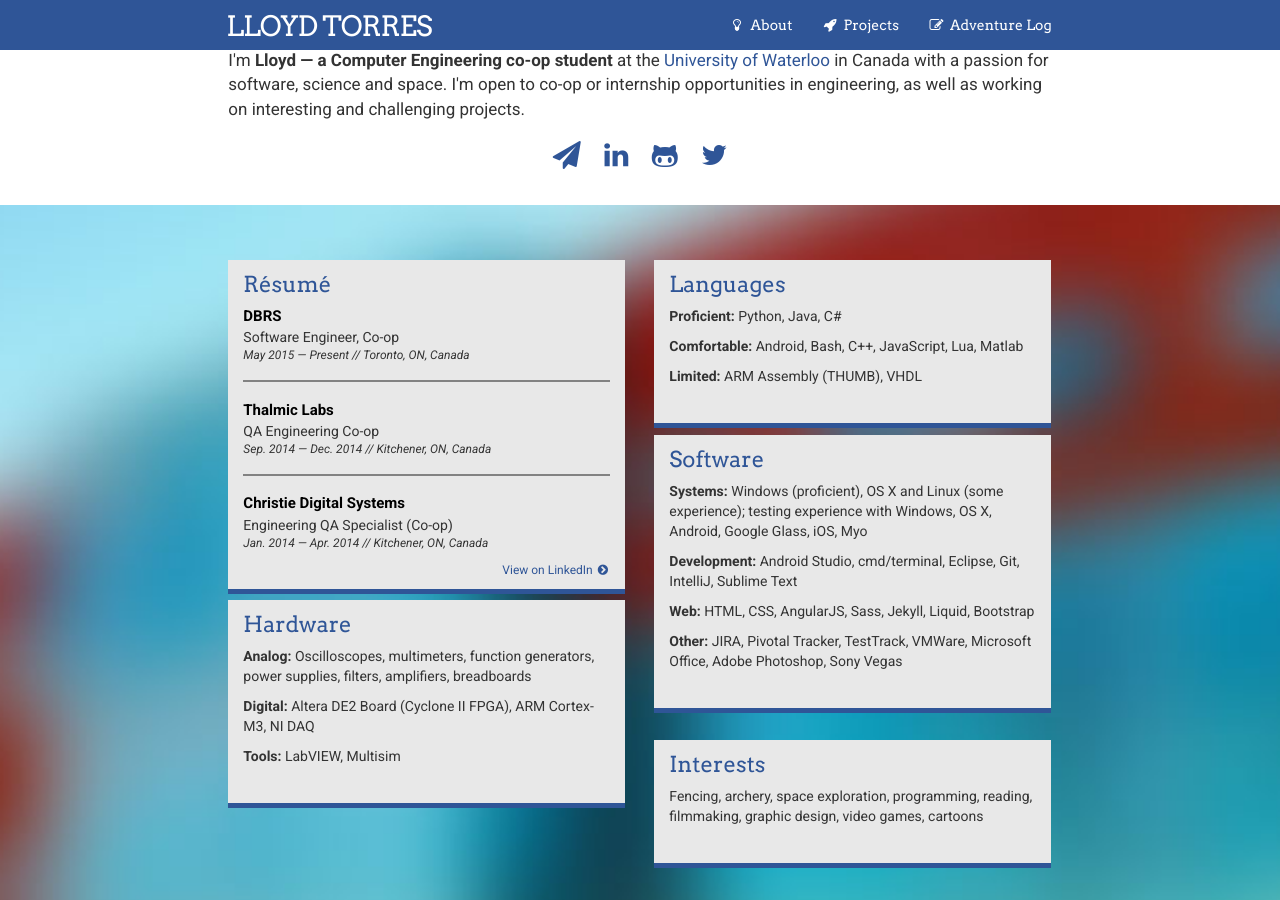
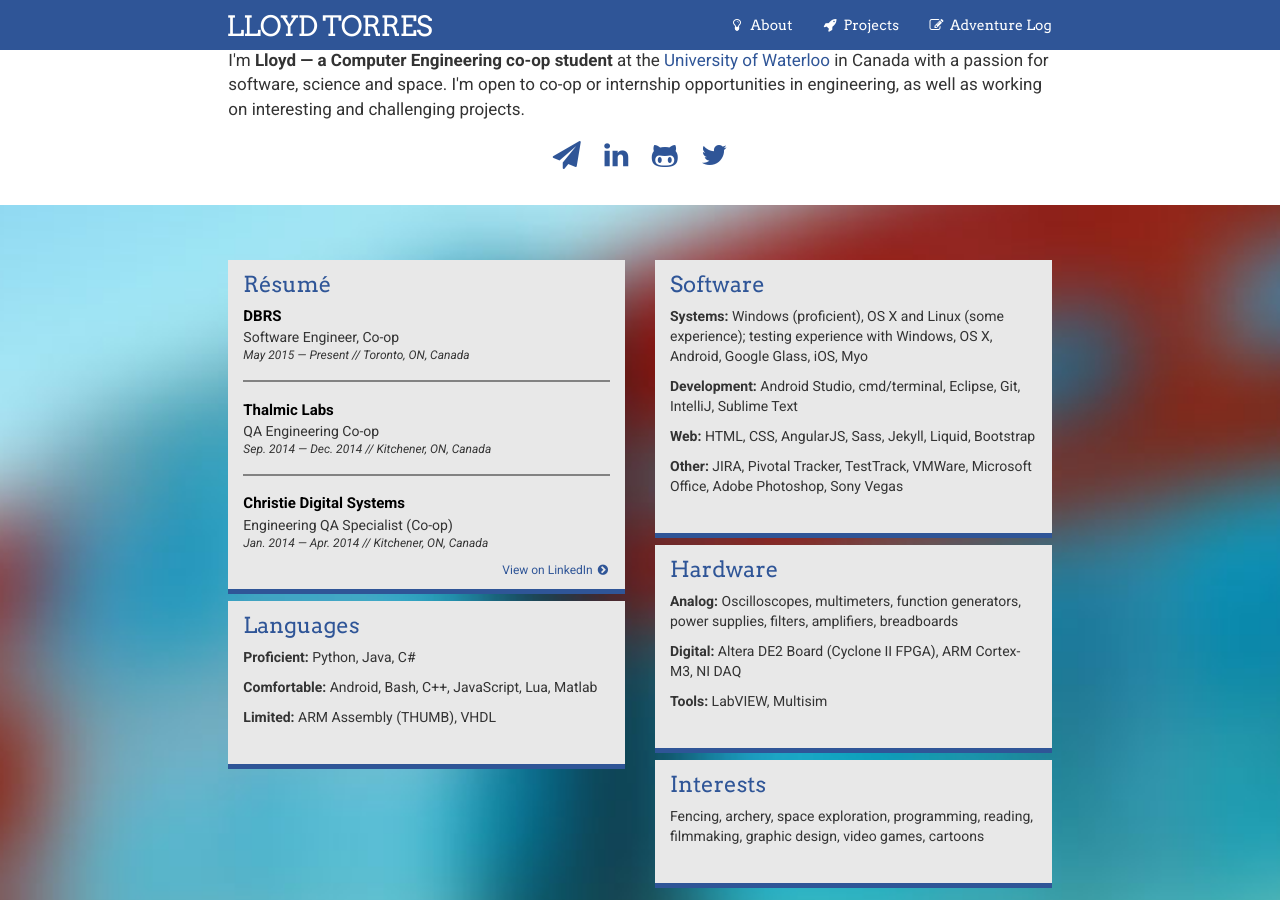
Before and after one commit to lloydtorres/lloydtorres.github.io, a Jekyll site: the page built from index.html, in a window 1280 px wide and 900 px high, scrolled down 332 px. Built offline with Jekyll 4.4.1, drawn with Linux system fonts in a browser that asks for light colours; nearby versions of some CDN libraries.

Commit message:
Removing Masonry from index

```diff
--- a/index.html
+++ b/index.html
@@ -37,17 +37,7 @@
         <div class="curtain-header" style="background-image: url('/images/headers/resume-header.jpg');">
             <div class="container page-content col-md-offset-2 col-md-8">
 
-                <script>
-                var $container = $('#masonry');
-                $container.imagesLoaded( function() {
-                    $container.masonry({
-                        columnWidth: '.col-sm-6',
-                        itemSelector: '.col-sm-6'
-                    });
-                });
-                </script>
-
-                <div class="row resume-space js-masonry" id="masonry" data-masonry-options='{ "columnWidth": ".col-sm-6", "itemSelector": ".col-sm-6" }'>
+                <div class="row resume-space">
 
                     <div class="col-sm-6 col-xs-12">
                         <div class="resume-card">
@@ -79,9 +69,7 @@
                             </div>
                             <a href="https://www.linkedin.com/in/lartorres" class="more">View on LinkedIn<span class="fa fa-chevron-circle-right"></span></a>
                         </div>
-                    </div>
 
-                    <div class="col-sm-6 col-xs-12">
                         <div class="resume-card">
                             <div class="resume-content">
                                 <h2>Languages</h2>
@@ -108,9 +96,7 @@
                                 </div>
                             </div>
                         </div>
-                    </div>
 
-                    <div class="col-sm-6 col-xs-12">
                         <div class="resume-card">
                             <div class="resume-content">
                                 <h2>Hardware</h2>
@@ -122,9 +108,7 @@
                                 </div>
                             </div>
                         </div>
-                    </div>
 
-                    <div class="col-sm-6 col-xs-12">
                         <div class="resume-card">
                             <div class="resume-content">
                                 <h2>Interests</h2>
```
